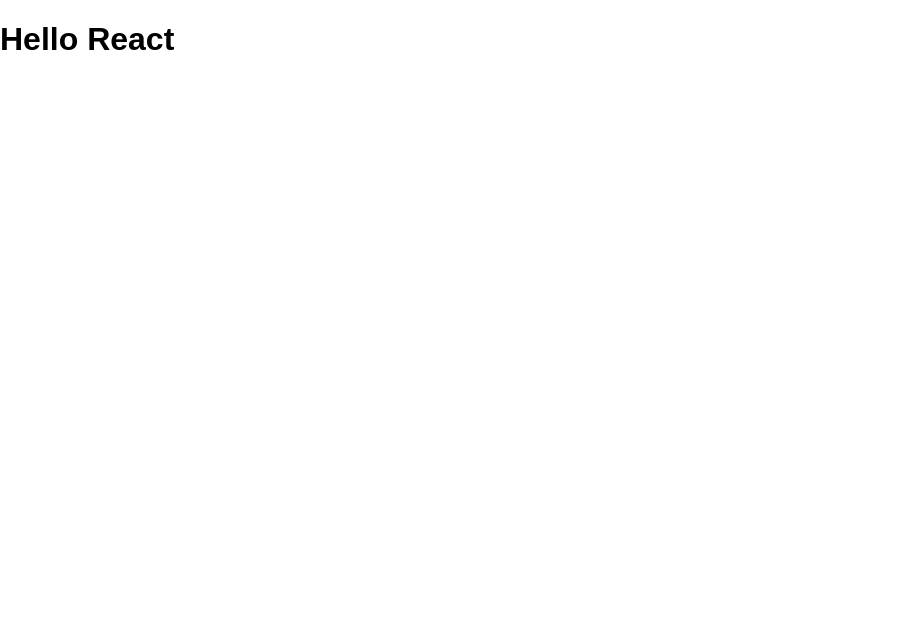
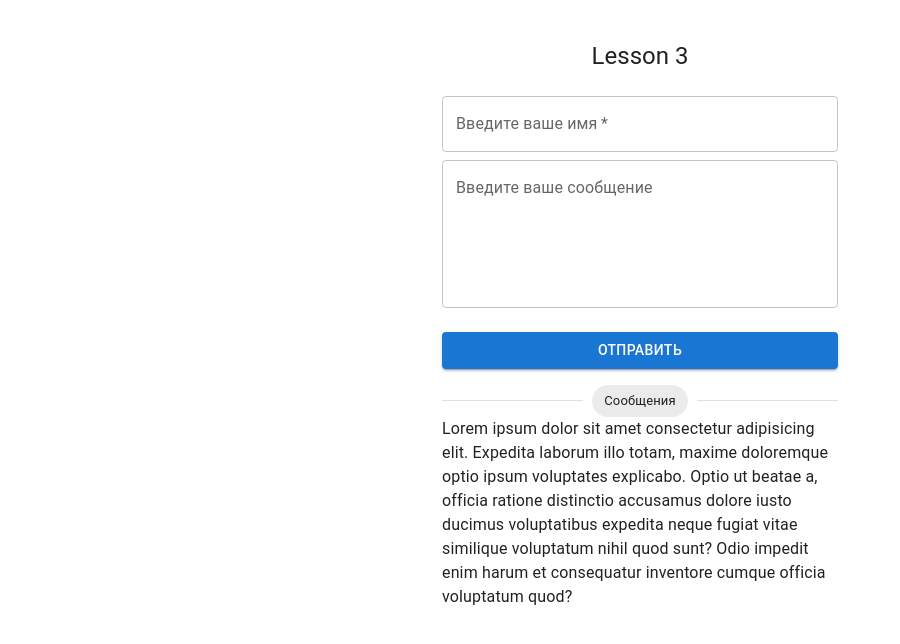
Before and after one commit to Vlad777-bit/react-gb, a React (Create React App) app: page / in a window 1280 px wide. Shown: the top 644 px of the page, without its empty margins (0-900 px from the left). Built offline with nearby package versions, Linux system fonts and the light colour scheme.

Commit message:
added the material ui form component

```diff
--- a/src/App.tsx
+++ b/src/App.tsx
@@ -1,7 +1,41 @@
+import { Chip, Container, Divider, Typography } from '@mui/material';
+import { makeStyles } from 'tss-react/mui';
+import { MUIForm } from './components';
+
+const useStyles = makeStyles()((theme) => ({
+  paper: {
+    marginTop: theme.spacing(5),
+    display: 'flex',
+    flexDirection: 'column',
+    alignItems: 'center',
+  },
+}));
+
 export const App = () => {
+  const { classes } = useStyles();
+
   return (
-    <div className="container">
-      <h1>Hello React</h1>
-    </div>
+    <Container component="main" maxWidth="xs">
+      <div className={classes.paper}>
+        <Typography component="h1" variant="h5">
+          Lesson 3
+        </Typography>
+
+        <MUIForm />
+
+        <Divider flexItem={true}>
+          <Chip label="Сообщения" />
+        </Divider>
+
+        <p>
+          Lorem ipsum dolor sit amet consectetur adipisicing elit. Expedita
+          laborum illo totam, maxime doloremque optio ipsum voluptates
+          explicabo. Optio ut beatae a, officia ratione distinctio accusamus
+          dolore iusto ducimus voluptatibus expedita neque fugiat vitae
+          similique voluptatum nihil quod sunt? Odio impedit enim harum et
+          consequatur inventore cumque officia voluptatum quod?
+        </p>
+      </div>
+    </Container>
   );
 };
--- /dev/null
+++ b/src/components/MUIForm/MUIForm.props.ts
@@ -0,0 +1,4 @@
+import { DetailedHTMLProps, HTMLAttributes } from 'react';
+
+export interface MUIFormProps
+  extends DetailedHTMLProps<HTMLAttributes<HTMLFormElement>, HTMLFormElement> {}
--- /dev/null
+++ b/src/components/MUIForm/MUIForm.tsx
@@ -0,0 +1,53 @@
+import { Button, TextField } from '@mui/material';
+import { FC } from 'react';
+import { MUIFormProps } from './MUIForm.props';
+import { makeStyles } from 'tss-react/mui';
+
+const useStyles = makeStyles()((theme) => ({
+  form: {
+    width: '100%', // Fix IE 11 issue.
+    marginTop: theme.spacing(1),
+  },
+  submit: {
+    margin: theme.spacing(3, 0, 2),
+  },
+}));
+
+export const MUIForm: FC<MUIFormProps> = () => {
+  const { classes } = useStyles();
+
+  return (
+    <form className={classes.form} noValidate>
+      <TextField
+        variant="outlined"
+        margin="normal"
+        required
+        fullWidth
+        id="userName"
+        label="Введите ваше имя"
+        placeholder="Имя"
+        name="userName"
+        autoComplete="userName"
+      />
+      <TextField
+        id="userMessage"
+        name="userMessage"
+        fullWidth
+        autoComplete="userMessage"
+        label="Введите ваше сообщение"
+        placeholder="Сообщение"
+        multiline
+        rows="5"
+      />
+      <Button
+        type="submit"
+        fullWidth
+        variant="contained"
+        color="primary"
+        className={classes.submit}
+      >
+        Отправить
+      </Button>
+    </form>
+  );
+};
--- /dev/null
+++ b/src/components/index.ts
@@ -0,0 +1 @@
+export * from './MUIForm/MUIForm';
--- a/src/index.tsx
+++ b/src/index.tsx
@@ -2,12 +2,14 @@
 import ReactDOM from 'react-dom/client';
 import './styles/global.scss';
 import { App } from './App';
+import { CssBaseline } from '@mui/material';
 
 const root = ReactDOM.createRoot(
   document.getElementById('root') as HTMLElement
 );
 root.render(
   <React.StrictMode>
+    <CssBaseline />
     <App />
   </React.StrictMode>
 );
--- a/src/styles/global.scss
+++ b/src/styles/global.scss
@@ -1,17 +1,15 @@
+* {
+  margin: 0;
+  padding: 0;
+  box-sizing: border-box;
+}
+
 html,
 body {
-  margin: 0;
-  padding: 0;
-
   font-family: sans-serif;
 }
 
 a {
   text-decoration: none;
-
   color: inherit;
 }
-
-* {
-  box-sizing: border-box;
-}
```
